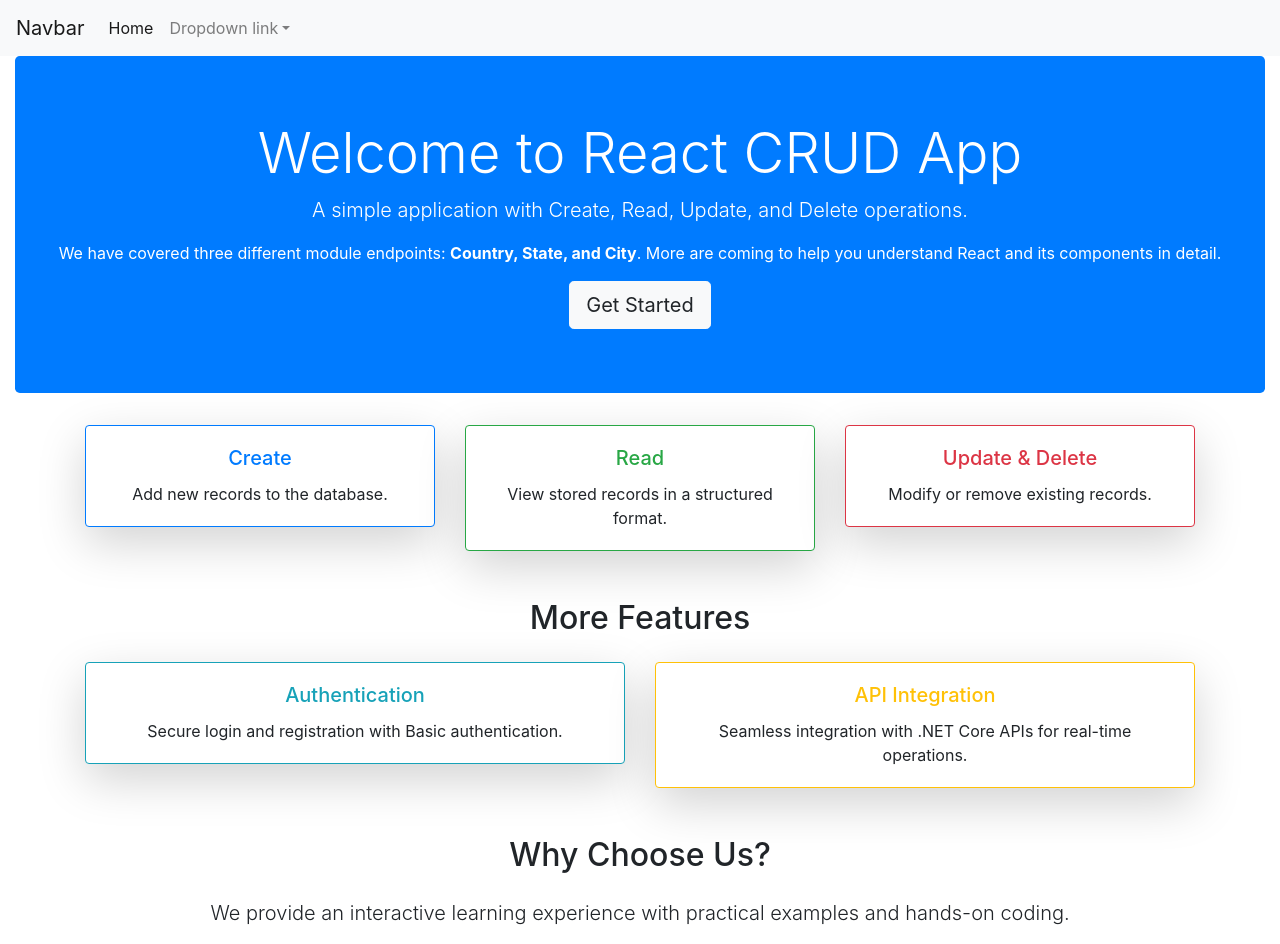
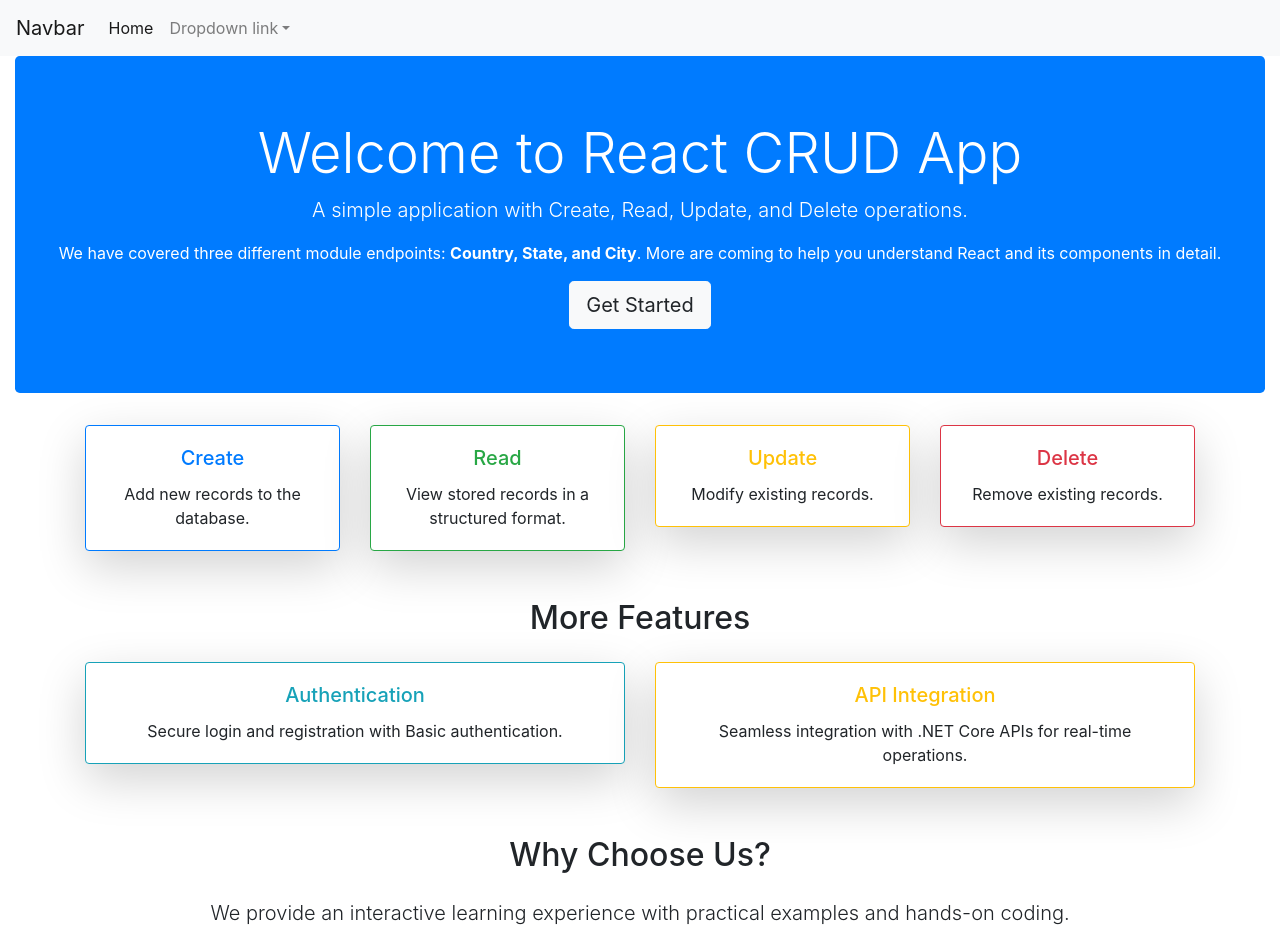
Before and after one commit to shirkeamy/October2024Batch, a React (Create React App) app in the folder react/react-crud-app/: page / in a window 1280 px wide. Built offline with nearby package versions, Linux system fonts and the light colour scheme.

Commit message:
Refactor Home component layout to adjust column sizes and improve feature card organization

```diff
--- a/react/react-crud-app/src/Pages/Home.tsx
+++ b/react/react-crud-app/src/Pages/Home.tsx
@@ -14,7 +14,7 @@ const Home: React.FC = () => {
             { /* Main Content */}
             <div className="container text-center mt-4">
                 <div className="row">
-                    <div className="col-md-4">
+                    <div className="col-md-3">
                         <div className="card feature-card shadow-lg border-primary">
                             <div className="card-body">
                                 <h5 className="card-title text-primary">Create</h5>
@@ -22,7 +22,7 @@ const Home: React.FC = () => {
                             </div>
                         </div>
                     </div>
-                    <div className="col-md-4">
+                    <div className="col-md-3">
                         <div className="card feature-card shadow-lg border-success">
                             <div className="card-body">
                                 <h5 className="card-title text-success">Read</h5>
@@ -30,11 +30,20 @@ const Home: React.FC = () => {
                             </div>
                         </div>
                     </div>
-                    <div className="col-md-4">
+                    <div className="col-md-3">
+                        <div className="card feature-card shadow-lg border-warning">
+                            <div className="card-body">
+                                <h5 className="card-title text-warning">Update</h5>
+                                <p className="card-text">Modify existing records.</p>
+                            </div>
+                        </div>
+                    </div>
+
+                    <div className="col-md-3">
                         <div className="card feature-card shadow-lg border-danger">
                             <div className="card-body">
-                                <h5 className="card-title text-danger">Update & Delete</h5>
-                                <p className="card-text">Modify or remove existing records.</p>
+                                <h5 className="card-title text-danger">Delete</h5>
+                                <p className="card-text">Remove existing records.</p>
                             </div>
                         </div>
                     </div>
```
